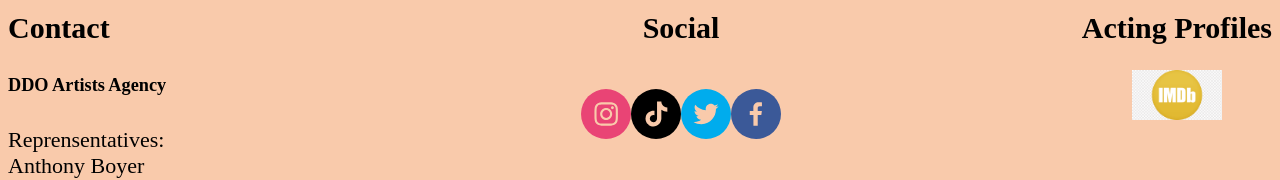
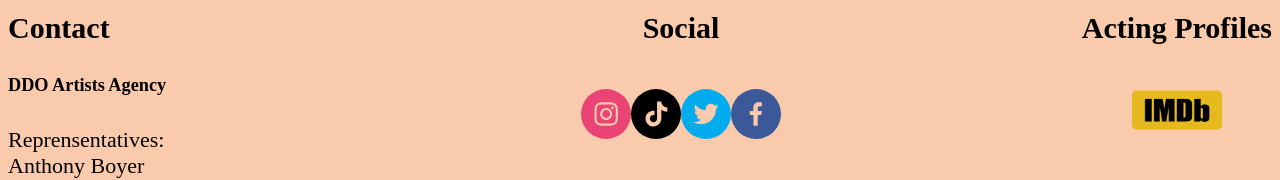
Before and after one commit to dudahamilton/acting-web, a Next.js app in the folder acting-web/: page / in a window 1280 px wide. Shown: the part 4606-4786 px from the top of the page. Built offline with nearby package versions, Linux system fonts and the light colour scheme.

Commit message:
improves imdb icon

```diff
--- a/acting-web/components/Footer.js
+++ b/acting-web/components/Footer.js
@@ -40,7 +40,7 @@ export default function footer(){
                     src='/pictures/imdb.png'
                     alt='imdb logo'
                     width='90'
-                    height='50'/>
+                    height='80'/>
                 </a>
             </div>
         </div>
```
Also changed, not shown: acting-web/public/pictures/imdb.png.
